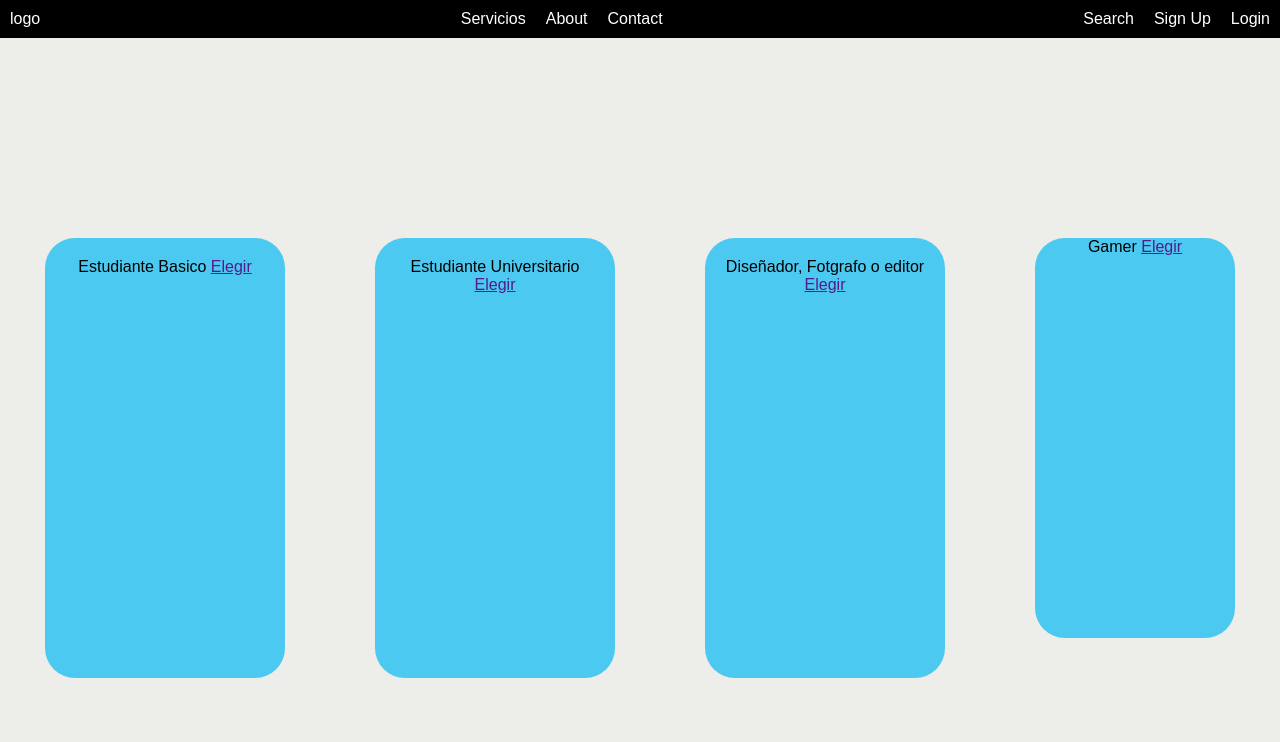
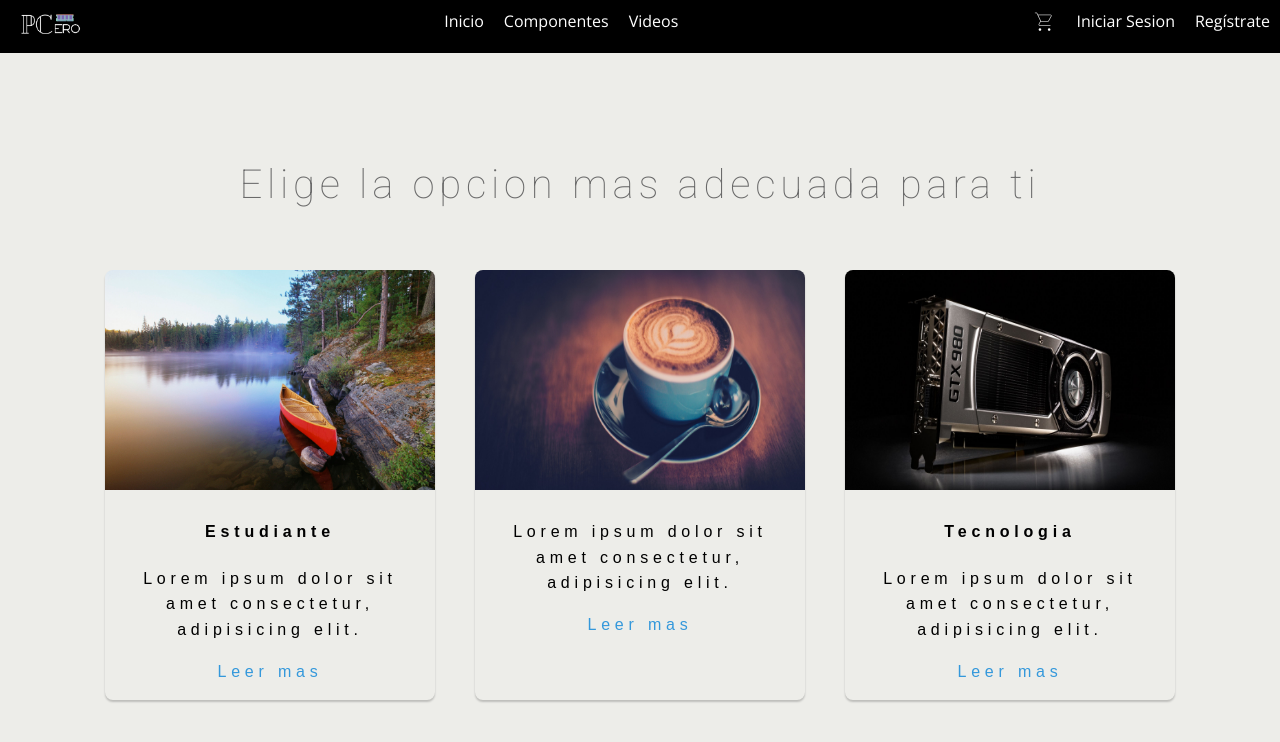
Before and after one commit to GabeLove/ProyectoPCeroAvanze, a PHP site: page / in a window 1280 px wide. Shown: the top 742 px of the page. Run offline with PHP 8.4, Linux system fonts and the light colour scheme.

Commit message:
PrimerAvance

```diff
--- a/Css/styles.css
+++ b/Css/styles.css
@@ -1,7 +1,21 @@
+@import url('https://fonts.googleapis.com/css2?family=Open+Sans:wght@300&family=Roboto:wght@100&display=swap');
+
+
 body{
     font-family: Arial, Helvetica, sans-serif;
     margin: 0;
+    padding: 0;
     background-color: #edede9;
+    width: 100%;
+    height: 100%;
+    font-family: 'Open Sans', sans-serif;
+
+
+}
+body section{
+    font-family: Arial, Helvetica, sans-serif;
+    letter-spacing: 0.3em;
+    line-height: 1.6;
 }
 
 nav .desktop{
@@ -10,6 +24,15 @@ nav .desktop{
     justify-content: space-between;
     background-color: black;
     color: white;
+}
+nav .desktop .logo a{
+    padding: 0;
+}
+
+nav .desktop .imglogo{
+    width: 80px;
+    margin: 0px;
+    padding: 0;
 }
 
 nav .desktop .logo{
@@ -42,48 +65,65 @@ nav .secondary{
 
 }
 
+.title{
+    text-align: center;
+    font-size: 40px;
+    color: #6a6a6a;
+    margin-top: 100px;
+    font-weight: 100;
+    font-family: 'Roboto', sans-serif;
+}
 
-section .padre{
+.container{
+    width: 100%;
+    max-width: 1200px;
+    height: 430px;
     display: flex;
-    width: 100%;
-    height:600px;
+    flex-wrap: wrap;
+    justify-content: center;
+    margin: auto;
+}
+
+.container .card{
+    width: 330px;
+    height: 430px;
+    border-radius: 8px;
+    box-shadow: 0 2px 2px rgba(0, 0, 0, 0.2);
+    overflow: hidden;
+    margin:20px;
     text-align: center;
+    transition: all 0.25s;
+}
+
+.container .card:hover{
+    transform:  translateY(-15px);
+    box-shadow: 0 12px 16px rgba(0, 0, 0, 0.2);
+}
+
+.container .card img{
+    width: 330px;
+    height: 220px;
+ }
+ .container .card h4{
+    font-weight: 600;
+ }
+.container .card p {
+    padding: 0 1rem;
+    font-size: 16 px;
+    font-weight: 300;
+}
+
+.container .card a {
+    font-weight: 500;
+    text-decoration: none;
+    color: #3498db;
+}
 
 
-
+nav .desktop a .material-symbols-outlined {
+  font-variation-settings:
+  'FILL' 0,
+  'wght' 100,
+  'GRAD' 0,
+  'opsz' 48
 }
-
-section .estudiante{
-
-    margin: 200px auto;
-    padding: 20px;
-    border-radius: 30px;
-    width: 200px;
-    height: 400px;
-    background-color: #4cc9f0;
-}
-section .estudiante2{
-    margin: 200px auto;
-    padding: 20px;
-    width: 200px;
-    border-radius: 30px;
-    height: 400px;
-    background-color: #4cc9f0;
-
-}
-section .profesional{
-    margin: 200px auto;
-    padding: 20px;
-    width: 200px;
-    border-radius: 30px;
-    height: 400px;
-    background-color: #4cc9f0;
-}
-section .gamer{
-    margin: 200px auto;
-
-    width: 200px;
-    border-radius: 30px;
-    height: 400px;
-    background-color: #4cc9f0;
-}
--- a/index.html
+++ b/index.html
@@ -4,42 +4,62 @@
     <meta charset="UTF-8">
     <meta http-equiv="X-UA-Compatible" content="IE=edge">
     <meta name="viewport" content="width=device-width, initial-scale=1.0">
+    <link rel="stylesheet" href="https://fonts.googleapis.com/css2?family=Material+Symbols+Outlined:opsz,wght,FILL,GRAD@48,400,0,0" />
     <link rel="stylesheet" href="Css/styles.css">
     <title>Menu Vertical Resposivo</title>
 </head>
 <body>
     <nav>
         <div class="desktop">
-            <div class="logo">logo</div>
+            <div class="logo">
+                <a href="index.html"><img class="imglogo" src="img/PCeroLogo.png" alt=""></a></div>
             <div class="primary">
-                <a href="#">Servicios</a>
-                <a href="#">About</a>
-                <a href="#">Contact</a>
+                <a href="#">Inicio</a>
+                <a href="#">Componentes</a>
+                <a href="#">Videos</a>
             </div>
             <div class="secondary">
-                <a href="#">Search</a>
-                <a href="#">Sign Up</a>
-                <a href="#">Login</a>
+
+                <a href="#">
+                     <span class="material-symbols-outlined">
+                    shopping_cart</span>
+
+                </a>
+
+                <a href="#">Iniciar Sesion</a>
+                <a href="#">
+                    Regístrate
+                </a>
             </div>
         </div>
     </nav>
     <section>
-        <div class="padre">
-           <div class="estudiante"><span>Estudiante Basico</span>
-            <a href="">Elegir</a>
-           </div>
-            <div class="estudiante2">Estudiante Universitario
-                <a href="">Elegir</a>
-            </div>
-            <div class="profesional">Diseñador, Fotgrafo o editor
-                <a href="">Elegir</a>
-            </div>
-            <div class="gamer">
-                Gamer
-                <a href="">Elegir</a>
+
+        <h1 class="title">Elige la opcion mas adecuada para ti</h1>
+        <div class="container">
+
+            <div class="card">
+                <img src="img/img1.jpg" alt="">
+                <h4>Estudiante</h4>
+                <p>Lorem ipsum dolor sit amet consectetur, adipisicing elit.</p>
+                <a href="#">Leer mas</a>
             </div>
 
+             <div class="card">
+                <img src="img/img2.jpg" alt="">
+                <h4></h4>
+                <p>Lorem ipsum dolor sit amet consectetur, adipisicing elit.</p>
+                <a href="#">Leer mas</a>
+            </div>
+
+            <div class="card">
+                <img src="img/img3.jpg" alt="">
+                <h4>Tecnologia</h4>
+                <p>Lorem ipsum dolor sit amet consectetur, adipisicing elit.</p>
+                <a href="#">Leer mas</a>
+            </div>
         </div>
+
 
     </section>
 
```
Also changed, not shown: img/PCeroLogo.png (added), img/img1.jpg (added), img/img2.jpg (added), img/img3.jpg (added).
